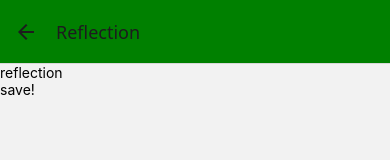
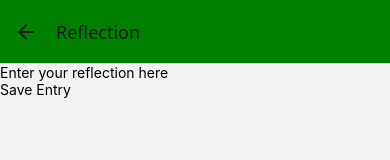
Before and after one commit to rileydrellishak/front-end-movemento, a React Native app in the folder movemento/: screen /Reflection in a window 390 px wide. Shown: the top 160 px of the page. Built offline with nearby package versions, Linux system fonts and the light colour scheme.

Commit message:
can go through screens, get to end to receive alert that entry is saved and then pops back to home screen

```diff
--- a/movemento/components/ReflectionTextInput.js
+++ b/movemento/components/ReflectionTextInput.js
@@ -0,0 +1,11 @@
+import { TextInput } from 'react-native'
+
+const ReflectionTextInput = () => {
+  return (
+    <TextInput
+      placeholder='Enter your reflection here'
+    />
+  )
+}
+
+export default ReflectionTextInput;
--- a/movemento/components/buttons/SaveEntryButton.js
+++ b/movemento/components/buttons/SaveEntryButton.js
@@ -0,0 +1,29 @@
+import { Pressable, Text } from "react-native"
+import { Alert } from 'react-native'
+
+const SaveEntryButton = ({ navigation }) => {
+  const confirmSave = () => {
+    Alert.alert(
+      'Entry Saved',
+      '',
+      [
+        {
+          text: 'Go Home',
+          onPress: () => navigation.popToTop()
+        }
+      ]
+    )
+  }
+
+  const saveEntry = () => {
+    confirmSave()
+  }
+
+  return (
+    <Pressable onPress={saveEntry}>
+      <Text>Save Entry</Text>
+    </Pressable>
+  )
+}
+
+export default SaveEntryButton
--- a/movemento/navigation/StackNavigator.js
+++ b/movemento/navigation/StackNavigator.js
@@ -5,9 +5,19 @@ import SelectMovementsScreen from "../screens/SelectMovementsScreen";
 import SelectMoodsBeforeScreen from "../screens/SelectMoodsBeforeScreen";
 import SelectMoodsAfterScreen from "../screens/SelectMoodsAfterScreen";
 import ReflectionScreen from "../screens/ReflectionScreen";
-import { Pressable } from "react-native";
+import { Pressable, Button } from "react-native";
 
 const Stack = createNativeStackNavigator();
+
+const goHomeButton = () => {
+  return (
+    <View>
+      <Pressable onPress={() => alert('pressable worked')}>
+        <Text>hey</Text>
+      </Pressable>
+    </View>
+  )
+}
 
 const RootStack = () => {
   return (
@@ -22,7 +32,7 @@ const RootStack = () => {
       <Stack.Screen
         name='Home'
         component={HomeScreen}
-        options={{ title: 'Home Page!' }}
+        options={{ title: 'Home' }}
       />
       <Stack.Screen
         name='SelectMovements'
--- a/movemento/screens/HomeScreen.js
+++ b/movemento/screens/HomeScreen.js
@@ -10,6 +10,9 @@ const HomeScreen = () => {
       <Pressable onPress={() => navigation.navigate('SelectMovements')}>
         <Text>Create an entry and go to the select movements screen</Text>
       </Pressable>
+      <Pressable onPress={() => navigation.navigate('Reflection')}>
+        <Text>Quick jump to reflection screen for debugging</Text>
+      </Pressable>
     </View>
   )
 }
--- a/movemento/screens/ReflectionScreen.js
+++ b/movemento/screens/ReflectionScreen.js
@@ -1,14 +1,14 @@
 import { View, Text, Pressable } from 'react-native'
 import { useNavigation } from '@react-navigation/native'
+import ReflectionTextInput from '../components/ReflectionTextInput';
+import SaveEntryButton from '../components/buttons/SaveEntryButton';
 
 const ReflectionScreen = () => {
   const navigation = useNavigation();
   return(
     <View>
-      <Text>reflection</Text>
-      <Pressable onPress={() => navigation.popTo('Home')}>
-        <Text>save!</Text>
-      </Pressable>
+      <ReflectionTextInput/>
+      <SaveEntryButton navigation={navigation}/>
     </View>
   )
 }
```
